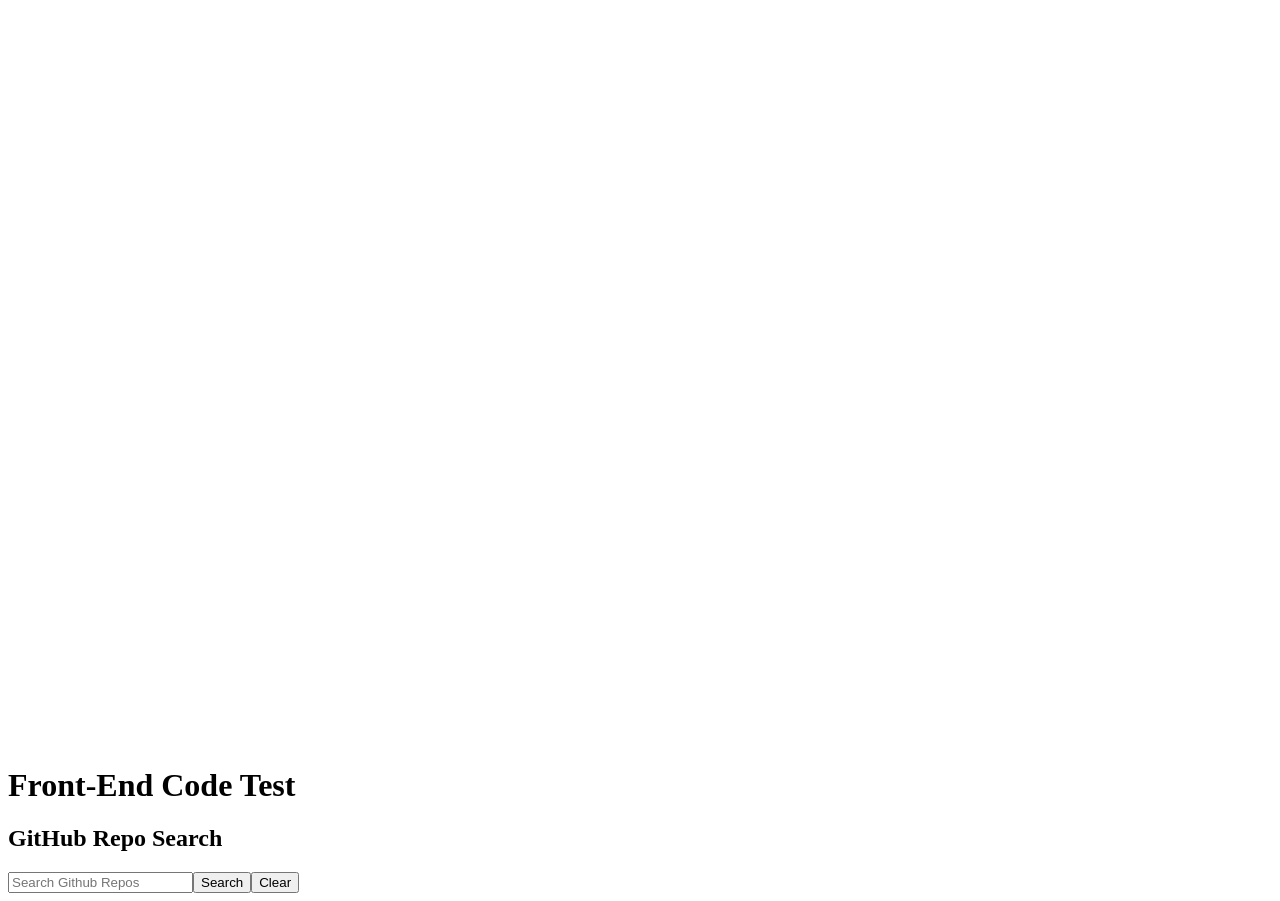
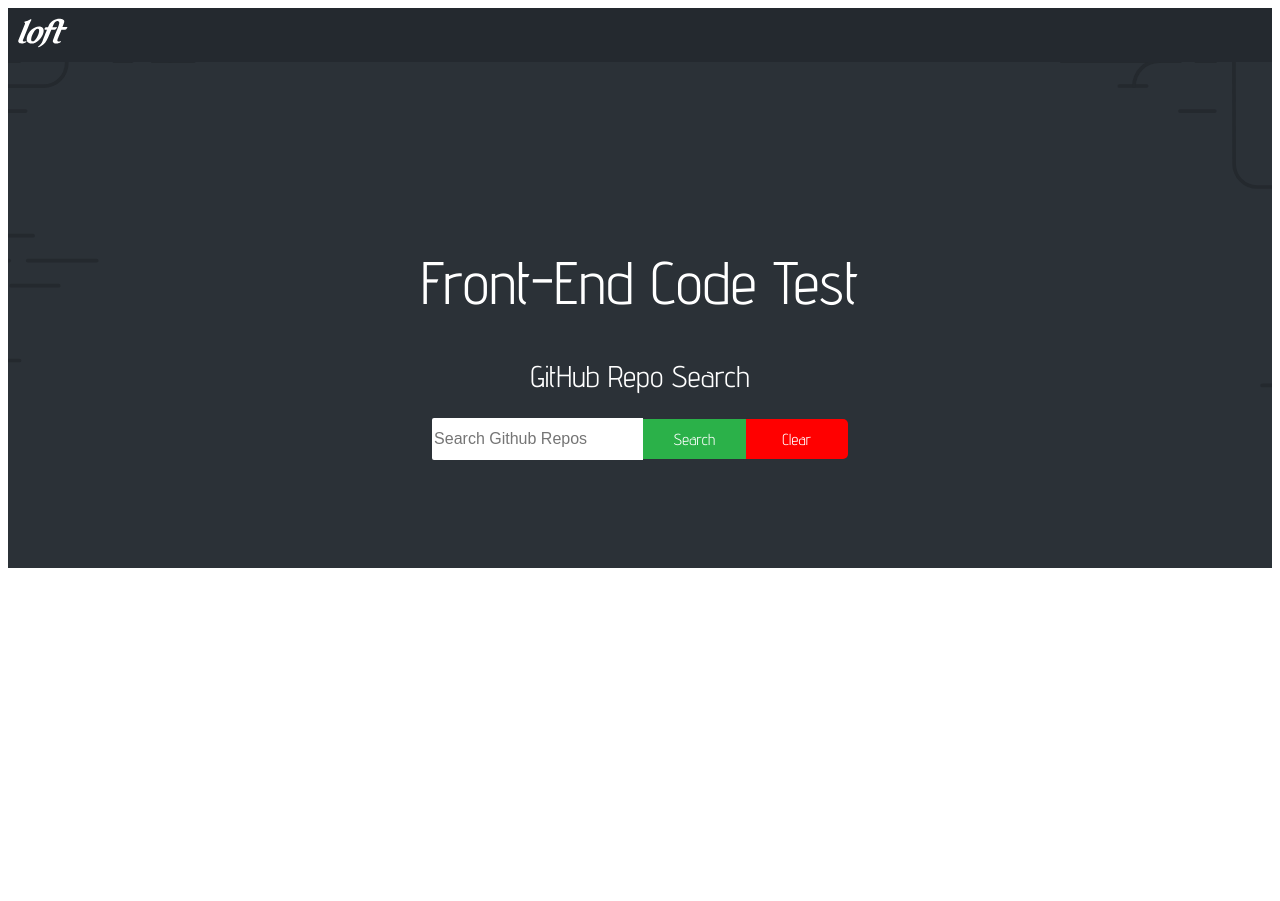
Before and after one commit to DavidAPears/LoftFrontEndTest, a React (Create React App) app: page / in a window 1280 px wide. After the commit the page ends 800 px from the top, so only its background shows below. Built offline with nearby package versions, Linux system fonts and the light colour scheme; no server answers.

Commit message:
ADDS Styling, CSS to match the example provided

```diff
--- a/src/styles/header.css
+++ b/src/styles/header.css
@@ -0,0 +1,18 @@
+/* CSS FOR THE HEADER SECTION */
+
+.header {
+  width:            100%;
+  background-color: #24292f
+}
+
+.logo {
+  width:            50px;
+  height:           50px;
+  margin-left:      10px
+}
+
+.footer {
+  width:            100%;
+  background-color: #24292f;
+  text-align:       center;
+}
--- a/src/styles/homepage.css
+++ b/src/styles/homepage.css
@@ -0,0 +1,25 @@
+/* CSS FOR THE HOMEPAGE SECTION */
+
+.homepage {
+  height:           70vh;
+  background:       url("../images/github-bg.svg") no-repeat center center fixed;;
+  background-size:  cover;
+  background-color: #2b3137
+}
+
+.title {
+  text-align:       center;
+  padding-top:      18vh;
+  font-family:      'Advent Pro', sans-serif;
+  font-weight:      lighter;
+  font-size:        7.5vh;
+  color:            white;
+}
+
+.tagline {
+  text-align:       center;
+  font-family:      'Advent Pro', sans-serif;
+  font-weight:      lighter;
+  font-size:        3.75vh;
+  color:            white;
+}
--- a/src/styles/results.css
+++ b/src/styles/results.css
@@ -0,0 +1,164 @@
+/* CSS FOR THE RESULTS SECTION */
+
+.results-page {
+ padding-top:        5vh;
+ align-items:        center;
+ justify-content:    center;
+ width:              100vw;
+ background-color:   #fafafa;
+ padding-bottom:     20vh;
+}
+
+.result-intro{
+ font-family:        'Advent Pro', sans-serif;
+ font-weight:        lighter;
+ font-size:          3vh;
+ color:  	           #808080;
+ padding-top:        5vh;
+ text-align:         center
+}
+
+.result-name{
+ text-align:         center;
+ font-family:        'Advent Pro', sans-serif;
+ font-size:          5vh;
+ color:              black;
+ margin-bottom:      4vh
+}
+
+.results-section {
+ width:              85vw;
+ text-align:         center;
+ font-family:        'Advent Pro', sans-serif;
+ font-size:          2.5vh;
+ color:              #696969;
+ background-color:   white;
+ flex-direction:     column;
+ flex:               auto;
+ border:             5px solid white;
+ border-width:       thin;
+ margin:             3vh;
+ box-shadow:         0 4px 8px 0 rgba(0,0,0,0.12),
+                     0 2px 4px 0 rgba(0,0,0,0.08)
+}
+
+.main-results-section{
+ display:            flex;
+ flex-flow:          column;
+ align-items:        center;
+ justify-content:    center
+}
+
+.horizontal-results-section{
+ display:            flex;
+ flex-flow:          row wrap;
+ align-items:        center;
+ justify-content:    center
+}
+
+.avatar {
+ display:            flex;
+ flex-flow:          row wrap;
+ text-align:         right;
+ flex-direction:     row
+}
+
+.results-section2 {
+ width:              40vw;
+ text-align:         center;
+ font-family:        'Advent Pro', sans-serif;
+ font-size:          2.5vh;
+ color:              #696969;
+ background-color:   white;
+ flex-direction:     row;
+ border:             5px solid white;
+ border-width:       thin;
+ margin:             3vh;
+ box-shadow:         0 4px 8px 0 rgba(0,0,0,0.12),
+                     0 2px 4px 0 rgba(0,0,0,0.08)
+}
+
+.results-section3 {
+ width:              40vw;
+ text-align:         center;
+ font-family:        'Advent Pro', sans-serif;
+ font-size:          2.5vh;
+ color:              #696969;
+ background-color:   white;
+ flex-direction:     row;
+ border:             5px solid white;
+ border-width:       thin;
+ margin:             3vh;
+ box-shadow:         0 4px 8px 0 rgba(0,0,0,0.12),
+                     0 2px 4px 0 rgba(0,0,0,0.08)
+}
+
+.result-section-title {
+ text-align:         left;
+ font-family:        'Advent Pro', sans-serif;
+ font-weight:        bold;
+ font-size:          3vh;
+ color:              #696969
+}
+
+.result-box-1 {
+ display:           flex;
+ flex-flow:         row wrap;
+ text-align:        center;
+ border:            5px solid white;
+ border-width:      thin;
+ border-radius:     20px
+}
+
+.result-box-1  > * {
+ padding:           1px;
+ flex:              1 100%
+}
+
+.result-box-2 {
+ display:           flex;
+ flex-flow:         row wrap;
+ text-align:        center;
+ border:            5px solid white;
+ border-width:      thin;
+ border-radius:     20px;
+ margin:            50px
+}
+
+.result-box-2  > * {
+ padding:           1px;
+ flex:              1 100%
+}
+
+.result-box-3 {
+ display:           flex;
+ flex-flow:         row wrap;
+ text-align:        center;
+ border:            5px solid white;
+ border-width:      thin;
+ border-radius:     20px;
+ margin:            50px
+}
+
+.result-box-3  > * {
+ padding:           1px;
+ flex:              1 100%;
+}
+
+.main {
+ text-align:        left;
+ flex-direction:    row;
+ padding:           none;
+}
+
+.main1 {
+ text-align:        left;
+ flex-direction:    row;
+ padding:           none;
+ font-weight:       bolder;
+}
+
+@media all and (min-width: 800px) {
+  .main  { flex: 3 0px; }
+  .main  { order: 2; }
+}
--- a/src/styles/searchbar.css
+++ b/src/styles/searchbar.css
@@ -0,0 +1,58 @@
+/* CSS FOR THE SEARCHBAR SECTION */
+
+.searchbar {
+ height:           5vh;
+ font-size:        2vh;
+ border:           none;
+ box-shadow:       none;
+ align-items:      center;
+ justify-content:  center;
+ display:          flex;
+ border-radius:    2px 0px 0px 2px;
+}
+
+.searchbutton {
+ font-family:   'Advent Pro', sans-serif;
+ font-weight:   lighter;
+ box-shadow:    none;
+ font-size:     2vh;
+ color:         white;
+ height:        5vh;
+ width:         8vw;
+ border:        none;
+ box-shadow:    1px 1px 0px 2px rgba (0,0,0,0.3);
+ background:    #2bb149;
+ cursor:        pointer;
+}
+
+.clearbutton {
+ font-family:   'Advent Pro', sans-serif;
+ font-weight:   lighter;
+ box-shadow:    none;
+ font-size:     2vh;
+ color:         white;
+ height:        5vh;
+ width:         8vw;
+ border-radius: 0px 5px 5px 0px;
+ border:        none;
+ box-shadow:    1px 1px 0px 2px rgba (0,0,0,0.3);
+ background:    #ff0000;
+ cursor:        pointer;
+}
+
+.error {
+ width:           25vw;
+ height:          30vh;
+ box-shadow:      none;
+ align-items:     center;
+ justify-content: center;
+}
+
+.error-message {
+ text-align:      center;
+ padding-top:     20vh;
+ font-family:     'Advent Pro', sans-serif;
+ font-weight:     lighter;
+ font-size:       3vh;
+ color:           #24292f;
+}
```
